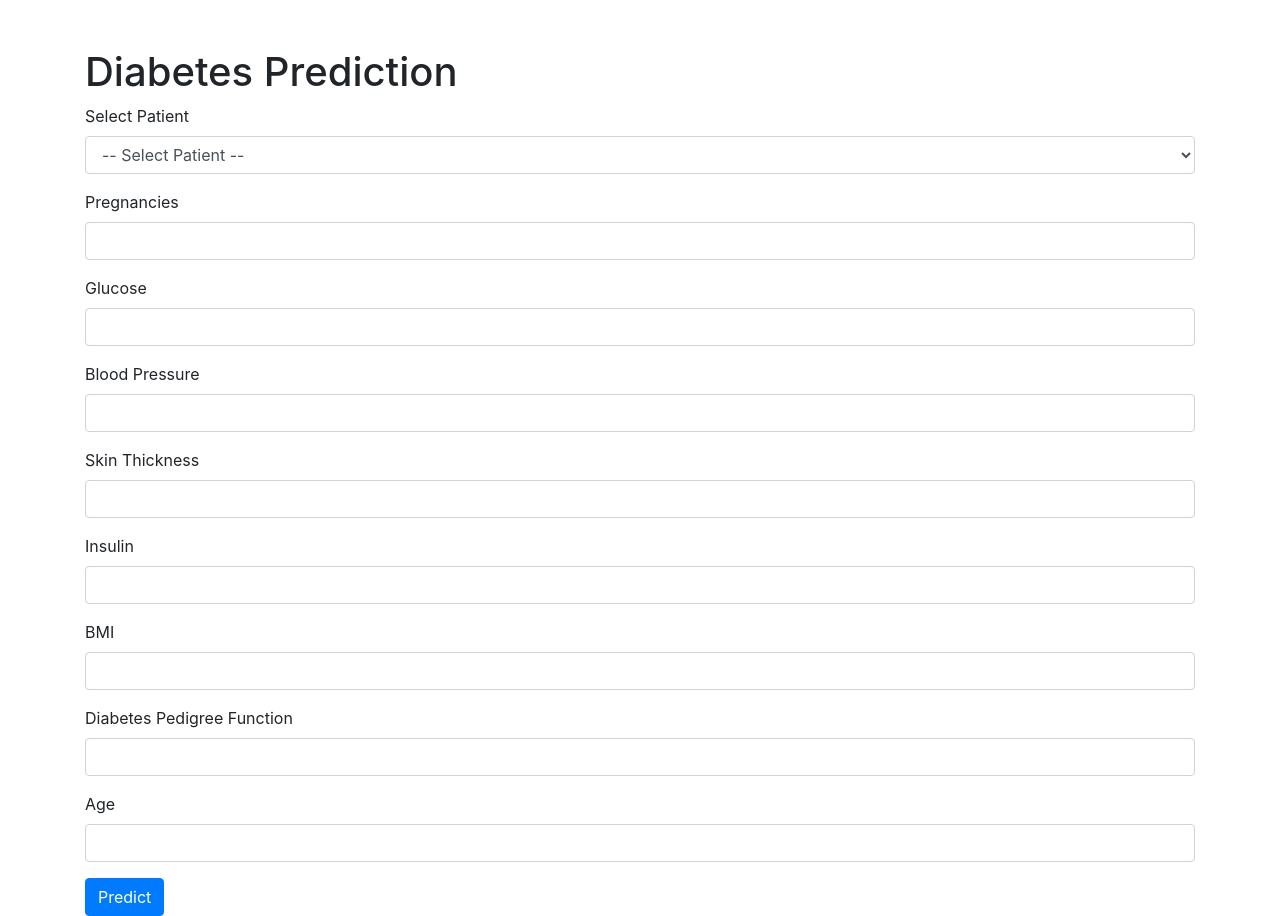
After one commit to NavodKasthuriarachchi/Multi-disease-Prediction-and-Patient-Management-System, a Flask app: page /predict in a window 1280 px wide. The commit adds this page. Run offline with Flask 3, Linux system fonts and the light colour scheme; the visitor is signed in with stand-in values (Sample User, id 1); data that the repository does not hold is empty; parts of the project's set-up code (start-up, migrations or seed data) failed here and were passed over; some libraries are stand-ins or nearby versions.

Commit message:
added model and passed data to the database

```diff
--- a/project_app/routes.py
+++ b/project_app/routes.py
@@ -4,17 +4,91 @@ from project_app import app
 from project_app.__init__ import mysql
 from project_app.models import User
 import os
+import numpy as np
+from flask import Flask, request, jsonify, render_template
+import pickle
+import pandas as pd
 from werkzeug.utils import secure_filename
 from flask import send_from_directory
 from MySQLdb.cursors import DictCursor
 
 # Home route
 @app.route('/')
-# @login_required
+@login_required
 def home():
     return render_template('home.html')
 
+# Load the diabetes prediction model.....................................................................................................................................................................................................................
+with open("J:/Final Project/multi_disease_system/project_app/diabetes.pkl", 'rb') as model_file:
+    diabetes_model = pickle.load(model_file)
 
+# Route to display the prediction page
+# Route to display the prediction page
+@app.route('/predict', methods=['GET', 'POST'])
+@login_required  # Ensure that only logged-in users can access this
+def add_prediction():
+    cur = mysql.connection.cursor()
+    cur.execute("SELECT id, first_name, last_name FROM patients")
+    patients = cur.fetchall()
+
+    if request.method == 'POST':
+        try:
+            # Retrieve form data from the request
+            patient_id = request.form.get('patient_id')
+            pregnancies = float(request.form['Pregnancies'])
+            glucose = float(request.form['Glucose'])
+            blood_pressure = float(request.form['BloodPressure'])
+            skin_thickness = float(request.form['SkinThickness'])
+            insulin = float(request.form['Insulin'])
+            bmi = float(request.form['BMI'])
+            diabetes_pedigree = float(request.form['DiabetesPedigreeFunction'])
+            age = float(request.form['Age'])
+
+            # Get the actual nurse_id from the nurses table based on the current user's id
+            cur.execute("SELECT id FROM nurses WHERE user_id = %s", (current_user.id,))
+            nurse_data = cur.fetchone()
+
+            if not nurse_data:
+                flash('Error: Nurse record not found for the current user.')
+                return redirect(url_for('add_prediction'))
+
+            nurse_id = nurse_data[0]  # Extract the nurse_id
+
+            # Prepare data for prediction
+            input_data = np.array([[pregnancies, glucose, blood_pressure, skin_thickness, insulin, bmi, diabetes_pedigree, age]])
+
+            # Make prediction
+            prediction = diabetes_model.predict(input_data)
+
+            # Interpret the prediction result
+            prediction_result = "likely" if prediction[0] == 1 else "unlikely"
+
+            # Debugging: Print values to ensure all variables are correct
+            print(f"patient_id: {patient_id}, nurse_id: {nurse_id}, pregnancies: {pregnancies}, glucose: {glucose}, blood_pressure: {blood_pressure}")
+            print(f"skin_thickness: {skin_thickness}, insulin: {insulin}, bmi: {bmi}, diabetes_pedigree: {diabetes_pedigree}, age: {age}, prediction_result: {prediction_result}")
+
+            # Insert prediction into the 'predictions' table
+            query = """
+                INSERT INTO predictions
+                (patient_id, nurse_id, pregnancies, glucose, blood_pressure, skin_thickness, insulin, bmi, diabetes_pedigree, age, prediction_result)
+                VALUES (%s, %s, %s, %s, %s, %s, %s, %s, %s, %s, %s)
+            """
+            cur.execute(query, (patient_id, nurse_id, pregnancies, glucose, blood_pressure, skin_thickness, insulin, bmi, diabetes_pedigree, age, prediction_result))
+
+            # Commit the changes to the database
+            mysql.connection.commit()
+            cur.close()
+
+            # Flash a message and return the template with the prediction result
+            flash('Prediction made and stored successfully!')
+            return render_template('index.html', prediction_text=f"The prediction is {prediction_result}.", patients=patients)
+
+        except Exception as e:
+            flash(f"Error in making prediction: {str(e)}")
+            return redirect(url_for('add_prediction'))
+
+    # Render the prediction form
+    return render_template('index.html', patients=patients)
 #Register Nurse...................................................................................................................................................................................................................................
 @app.route('/register_nurse', methods=['GET', 'POST'])
 def register_nurse():
@@ -73,7 +147,6 @@ def register_doctor():
         return redirect(url_for('login'))
 
     return render_template('register_doctor.html')
-
 #Register patient...................................................................................................................................................................................................................................
 @app.route('/register_patient', methods=['POST'])
 @login_required
@@ -264,10 +337,34 @@ def doctor_dashboard():
 
     appointments = cur.fetchall()
 
-    # Debugging: Print the fetched appointments to check patient IDs
-    print("Fetched appointments:", appointments)
+     # Fetch the prediction data for the patients
+    cur.execute("""
+        SELECT
+            p.first_name AS patient_first_name,
+            p.last_name AS patient_last_name,
+            pr.pregnancies,
+            pr.glucose,
+            pr.blood_pressure,
+            pr.skin_thickness,
+            pr.insulin,
+            pr.bmi,
+            pr.diabetes_pedigree,
+            pr.age,
+            pr.prediction_result,
+            n.first_name AS nurse_first_name,
+            n.last_name AS nurse_last_name
+        FROM predictions pr
+        JOIN patients p ON pr.patient_id = p.id
+        JOIN nurses n ON pr.nurse_id = n.id
+        # WHERE p.doctor_id = (SELECT id FROM doctors WHERE user_id = %s)
+        # ORDER BY pr.predicted_at DESC
+    """, (current_user.id,))
 
-    return render_template('doctor_dashboard.html', appointments=appointments)
+    predictions = cur.fetchall()
+
+    cur.close()
+
+    return render_template('doctor_dashboard.html', appointments=appointments, predictions=predictions)
 
 
 from MySQLdb.cursors import DictCursor
--- /dev/null
+++ b/templates/index.html
@@ -0,0 +1,79 @@
+<!DOCTYPE html>
+<html lang="en">
+<head>
+    <meta charset="UTF-8">
+    <meta name="viewport" content="width=device-width, initial-scale=1.0">
+    <title>Diabetes Prediction</title>
+    <link rel="stylesheet" href="https://maxcdn.bootstrapcdn.com/bootstrap/4.5.2/css/bootstrap.min.css">
+</head>
+<body>
+    <div class="container">
+        <h1 class="mt-5">Diabetes Prediction</h1>
+
+        <!-- Flash Messages for Errors -->
+        {% with messages = get_flashed_messages() %}
+            {% if messages %}
+                <ul class="alert alert-warning">
+                    {% for message in messages %}
+                        <li>{{ message }}</li>
+                    {% endfor %}
+                </ul>
+            {% endif %}
+        {% endwith %}
+
+
+        <!-- Form for prediction input -->
+        <form action="{{ url_for('add_prediction') }}" method="POST">
+            <!-- Patient Selection Dropdown -->
+            <div class="form-group">
+                <label for="patient">Select Patient</label>
+                <select class="form-control" id="patient" name="patient_id" required>
+                    <option value="">-- Select Patient --</option>
+                    {% for patient in patients %}
+                        <option value="{{ patient[0] }}">{{ patient[1] }} {{ patient[2] }} (ID: {{ patient[0] }})</option>
+                    {% endfor %}
+                </select>
+            </div>
+
+            <div class="form-group">
+                <label for="Pregnancies">Pregnancies</label>
+                <input type="text" class="form-control" id="Pregnancies" name="Pregnancies" required>
+            </div>
+            <div class="form-group">
+                <label for="Glucose">Glucose</label>
+                <input type="text" class="form-control" id="Glucose" name="Glucose" required>
+            </div>
+            <div class="form-group">
+                <label for="BloodPressure">Blood Pressure</label>
+                <input type="text" class="form-control" id="BloodPressure" name="BloodPressure" required>
+            </div>
+            <div class="form-group">
+                <label for="SkinThickness">Skin Thickness</label>
+                <input type="text" class="form-control" id="SkinThickness" name="SkinThickness" required>
+            </div>
+            <div class="form-group">
+                <label for="Insulin">Insulin</label>
+                <input type="text" class="form-control" id="Insulin" name="Insulin" required>
+            </div>
+            <div class="form-group">
+                <label for="BMI">BMI</label>
+                <input type="text" class="form-control" id="BMI" name="BMI" required>
+            </div>
+            <div class="form-group">
+                <label for="DiabetesPedigreeFunction">Diabetes Pedigree Function</label>
+                <input type="text" class="form-control" id="DiabetesPedigreeFunction" name="DiabetesPedigreeFunction" required>
+            </div>
+            <div class="form-group">
+                <label for="Age">Age</label>
+                <input type="text" class="form-control" id="Age" name="Age" required>
+            </div>
+            <button type="submit" class="btn btn-primary">Predict</button>
+        </form>
+
+        <!-- Display the prediction result -->
+        {% if prediction_text %}
+            <div class="alert alert-info mt-3">{{ prediction_text }}</div>
+        {% endif %}
+    </div>
+</body>
+</html>
```
Also changed, not shown: templates/add_prescription.html (+40 -12 lines), templates/doctor_dashboard.html (+47 -0 lines), templates/nurse_dashboard.html (+6 -2 lines), 1 other file.
